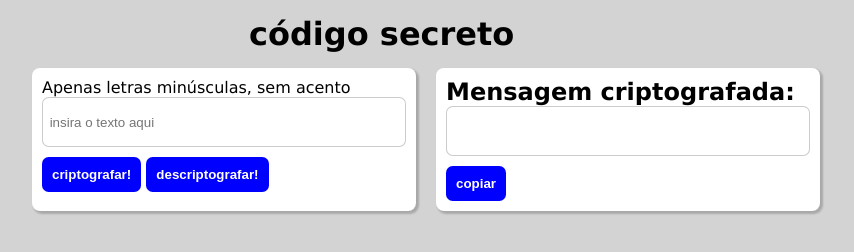
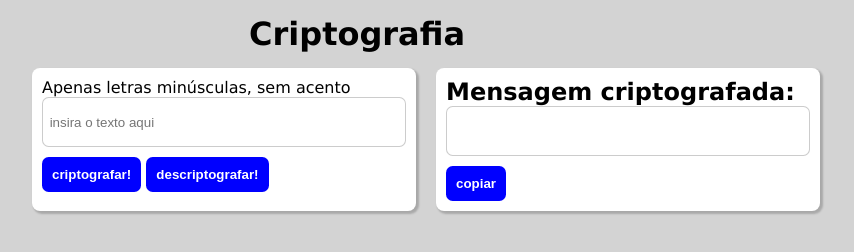
Before and after one commit to chrysthianprudencio/Decodificador, a plain HTML site: page index.html in a window 1280 px wide. Shown: the whole page, without its empty margins (214-1068 px from the left). Drawn offline with Linux system fonts and the light colour scheme.

Commit message:
Update index.html

```diff
--- a/index.html
+++ b/index.html
@@ -8,7 +8,7 @@
   <link rel="stylesheet" href="style.css">
 </head>
 <body>
-  <h1 class="titulo">código secreto</h1>
+  <h1 class="titulo">Criptografia</h1>
 
   <main class="main">
     <section class="form box">
```
